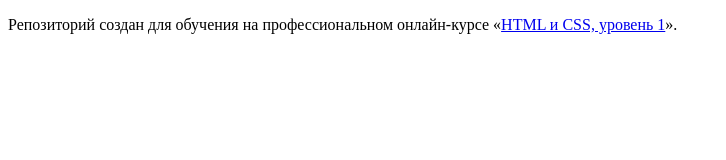
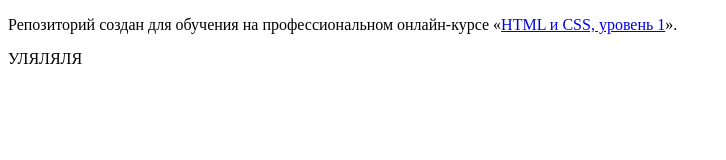
Before and after one commit to natalyapilkevich/1256225-barbershop-27, a plain HTML site: page index.html in a window 1280 px wide. Shown: the whole page, without its empty margins (0-726 px from the left). Drawn offline with Linux system fonts and the light colour scheme.

Commit message:
добавили

```diff
--- a/index.html
+++ b/index.html
@@ -8,5 +8,7 @@
 
     <p>Репозиторий создан для обучения на профессиональном онлайн‑курсе «<a href="https://htmlacademy.ru/intensive/htmlcss">HTML и CSS, уровень 1</a>».</p>
 
+	<p>УЛЯЛЯЛЯ</p>
+
   </body>
 </html>
```
